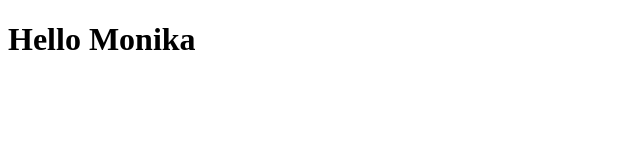
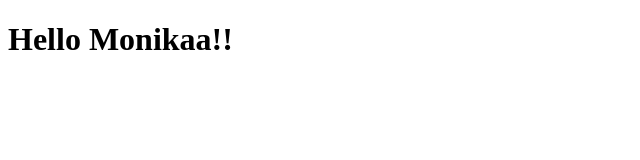
Before and after one commit to moniik92/git-lessons, a plain HTML site: page index.html in a window 1280 px wide. Shown: the full height of the page, 0-640 px from the left. Drawn offline with Linux system fonts and the light colour scheme.

Commit message:
Second commit

```diff
--- a/index.html
+++ b/index.html
@@ -7,6 +7,6 @@
     <title>Document</title>
 </head>
 <body>
-    <h1>Hello Monika</h1>
+    <h1>Hello Monikaa!!</h1>
 </body>
 </html>
```
